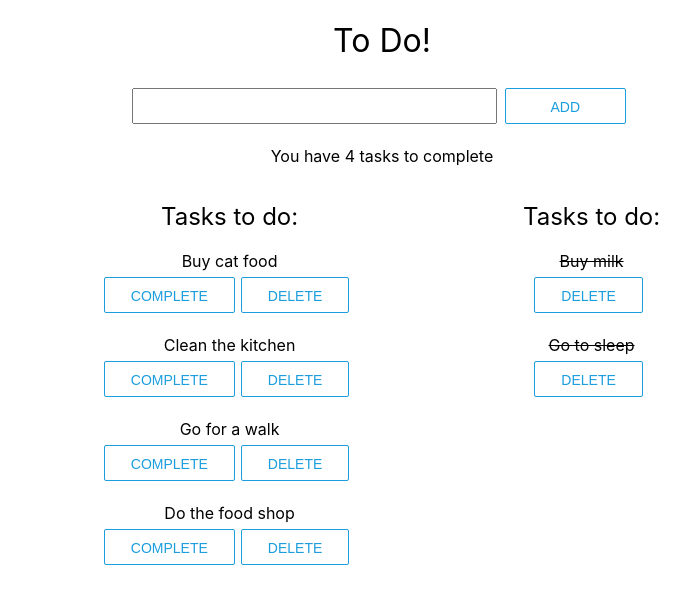
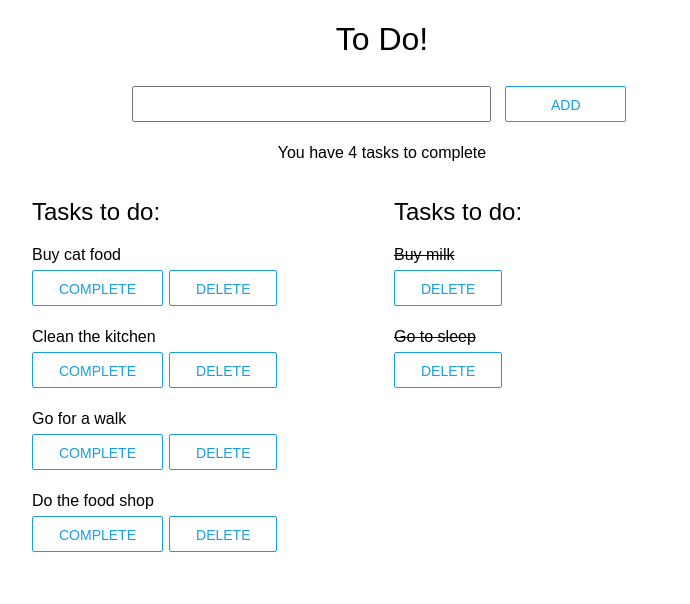
Before and after one commit to winndie/yrtt-nov-todo-frontend, a React (Create React App) app: page / in a window 1280 px wide. Shown: the top 604 px of the page, without its empty margins (258-948 px from the left). Built offline with nearby package versions, Linux system fonts and the light colour scheme.

Commit message:
Minor styling tweaks to layout

```diff
--- a/public/index.html
+++ b/public/index.html
@@ -26,7 +26,7 @@
     -->
     <title>To Do Application</title>
   </head>
-  <body>
+  <body class="body">
     <noscript>You need to enable JavaScript to run this app.</noscript>
     <div id="root"></div>
     <!--
--- a/src/App.css
+++ b/src/App.css
@@ -14,13 +14,20 @@
   gap: 24px;
   margin: 0 auto;
   max-width: 700px;
+  text-align: left;
 }
 
 .incomplete-tasks, .complete-tasks {
-  flex: 1 1 auto;
+  flex: 1 1 50%;
 }
 
 .task-list {
   list-style-type: none;
   padding-inline-start: 0;
 }
+
+@media screen and (min-width: 600px) {
+  .all-tasks {
+    flex-wrap: nowrap;
+  }
+}
--- a/src/components/AddTask/AddTask.css
+++ b/src/components/AddTask/AddTask.css
@@ -9,6 +9,10 @@
     flex-direction: column;
     margin: 0 auto;
     max-width: 500px;
+  }
+
+  .add-task__button {
+    margin-left: 6px;
   }
 
   @media screen and (min-width: 600px) {
--- a/src/components/AddTask/AddTask.js
+++ b/src/components/AddTask/AddTask.js
@@ -5,7 +5,7 @@ function AddTask() {
     <div className="add-task__actions">
         <label htmlFor="add-task-input" className="visuallyhidden">Add new to do task</label>
         <input id="add-task-input" className="add-task__input-field"></input>
-        <button className="button">Add</button>
+        <button className="button add-task__button">Add</button>
     </div>
   );
 }
```
